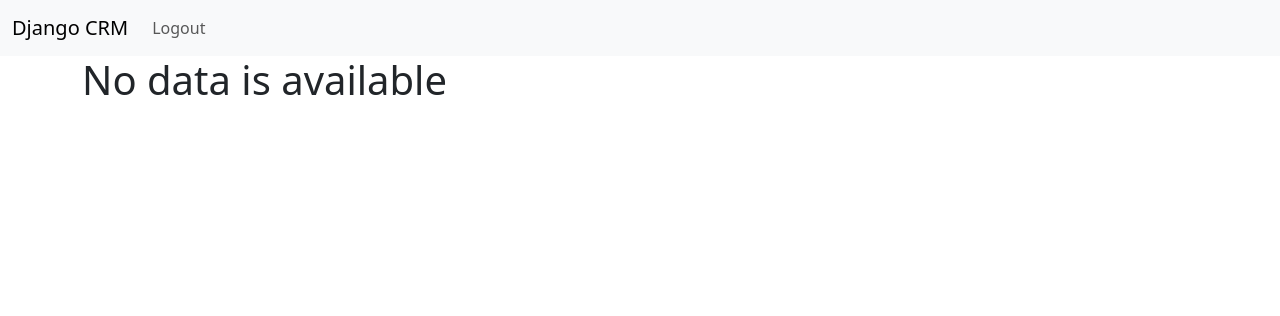
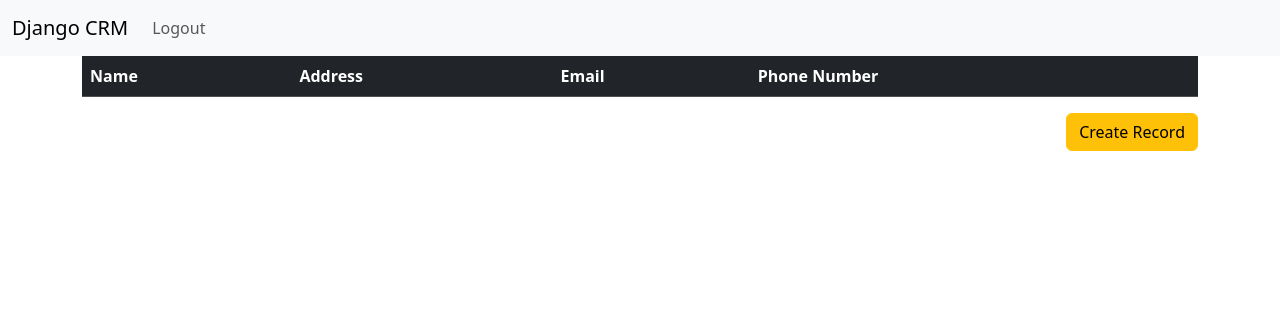
Before and after one commit to pournami-pradeep/Django-CRM, a Django app: page / in a window 1280 px wide. Shown: the top 316 px of the page. Run offline with Django 5.2, Linux system fonts and the light colour scheme; the visitor is signed in with stand-in values (Sample User, id 1); data that the repository does not hold is empty.

Commit message:
create and delete implemented

```diff
--- a/website/templates/home.html
+++ b/website/templates/home.html
@@ -3,7 +3,7 @@
 {% block content %}
 
     {% if user.is_authenticated %}
-        {% if records %}
+
             <table class="table table-success table-striped table-hover">
 
                 <thead class="table-dark">
@@ -16,18 +16,24 @@
 
             <tbody class="table-group-divider">
             {% for record in records %}
-                <tr>
-                    <td>{{record.first_name}} {{record.last_name}}</td>
-                    <td>{{record.address}}</td>
-                    <td>{{record.email}}</td>
-                    <td>{{record.phone}}</td>
-                </tr>
+
+                    <tr>
+                        <td><a href="{% url 'record' record.id %}" >{{record.first_name}} {{record.last_name}}</a></td>
+                        <td>{{record.address}}</td>
+                        <td>{{record.email}}</td>
+                        <td>{{record.phone}}</td>
+                    </tr>
+
             {% endfor %}
                 </thead>
             </table>
-        {% else %}
-            <h1> No data is available</h1>
-        {% endif %}
+            <div class="d-grid gap-2 d-md-flex justify-content-md-end">
+
+                <a href= "{% url 'add-record' %}">
+                    <button type="button" class="btn btn-warning">Create Record</button>
+                </a>
+            </div>
+
     {% else %}
     <h1>Login</h1>
     <form method="POST" action="{% url 'home' %}">
--- a/website/urls.py
+++ b/website/urls.py
@@ -7,5 +7,8 @@ urlpatterns = [
     path('', views.home,name='home'),
     path('logout/',views.logout_user,name='logout'),
     path('register/',views.register_user,name='register'),
+    path('record/<int:pk>/',views.customer_record,name='record'),
+    path('delete-record/<int:pk>/',views.delete_record,name='delete'),
+    path('add-record/',views.add_record,name='add-record'),
 
 ]
--- a/website/views.py
+++ b/website/views.py
@@ -4,7 +4,7 @@ from django.shortcuts import redirect, render
 
 from website.models import Record
 
-from .forms import UserSignUpForm
+from .forms import RecordForm, UserSignUpForm
 
 # Create your views here.
 
@@ -20,7 +20,7 @@ def home(request):
             return render(request, 'home.html',{"records":records})
         messages.success(request,"Error logging in.")
         return redirect('home')
-    return render(request, 'home.html',{})
+    return render(request, 'home.html',{"records":records})
 
 def logout_user(request):
     logout(request)
@@ -34,7 +34,6 @@ def register_user(request):
             form.save()
             username = form.cleaned_data["username"]
             password = form.cleaned_data["password1"]
-            print(form.cleaned_data)
             user = authenticate(username=username,password=password)
             login(request,user)
             messages.success(request,"Registered successfully.")
@@ -44,3 +43,38 @@ def register_user(request):
 
     form = UserSignUpForm()
     return render(request,'register.html',{'form':form})
+
+def add_record(request):
+    if request.method == "POST":
+        form = RecordForm(request.POST)
+        if form.is_valid():
+            form.save()
+            messages.success(request,"Record Created successfully.")
+            return redirect('home')
+        return render(request,'add_record.html',{'form':form})
+    form = RecordForm()
+    return render(request,'add_record.html',{'form':form})
+
+
+def customer_record(request,pk):
+    if request.user.is_authenticated:
+        try:
+            record = Record.objects.get(id=pk)
+        except:
+            return render(request,'page_not_found.html',{})
+
+        return render(request,'record.html',{'record':record})
+    messages.success(request,"Please Log in")
+    return render(request, 'home.html',{})
+
+def delete_record(request,pk):
+    if request.user.is_authenticated:
+        try:
+            record = Record.objects.get(id=pk)
+        except:
+            return render(request,'page_not_found.html',{})
+        record.delete()
+        messages.success(request,"Record deleted successfully.")
+        return redirect('home')
+    messages.success(request,"Please Log in")
+    return render(request, 'home.html',{})
```
Also changed, not shown: website/forms.py (+9 -0 lines), website/templates/add_record.html (added, +29 -0 lines), website/templates/page_not_found.html (added, +7 -0 lines), website/templates/record.html (added, +30 -0 lines).
